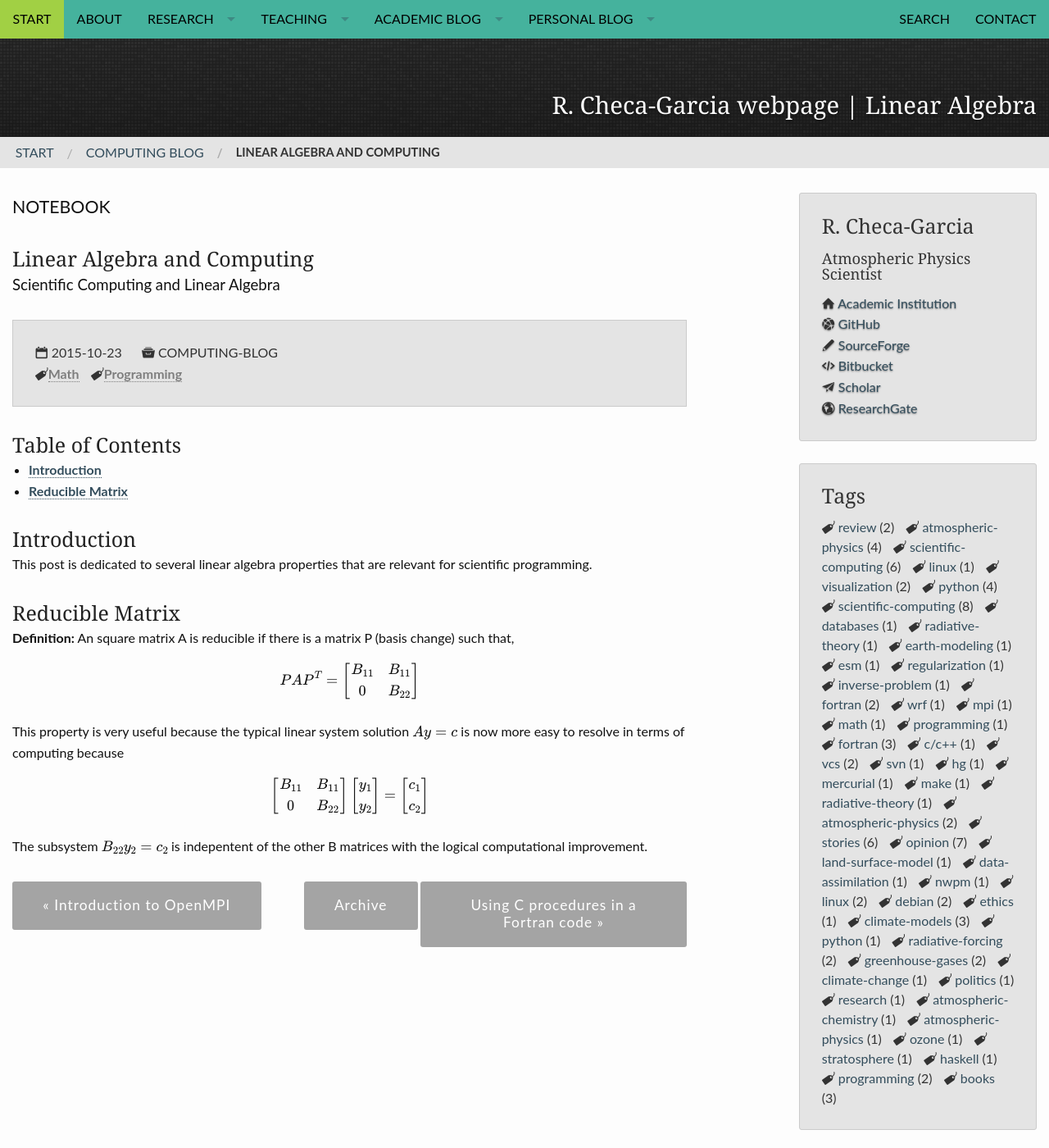
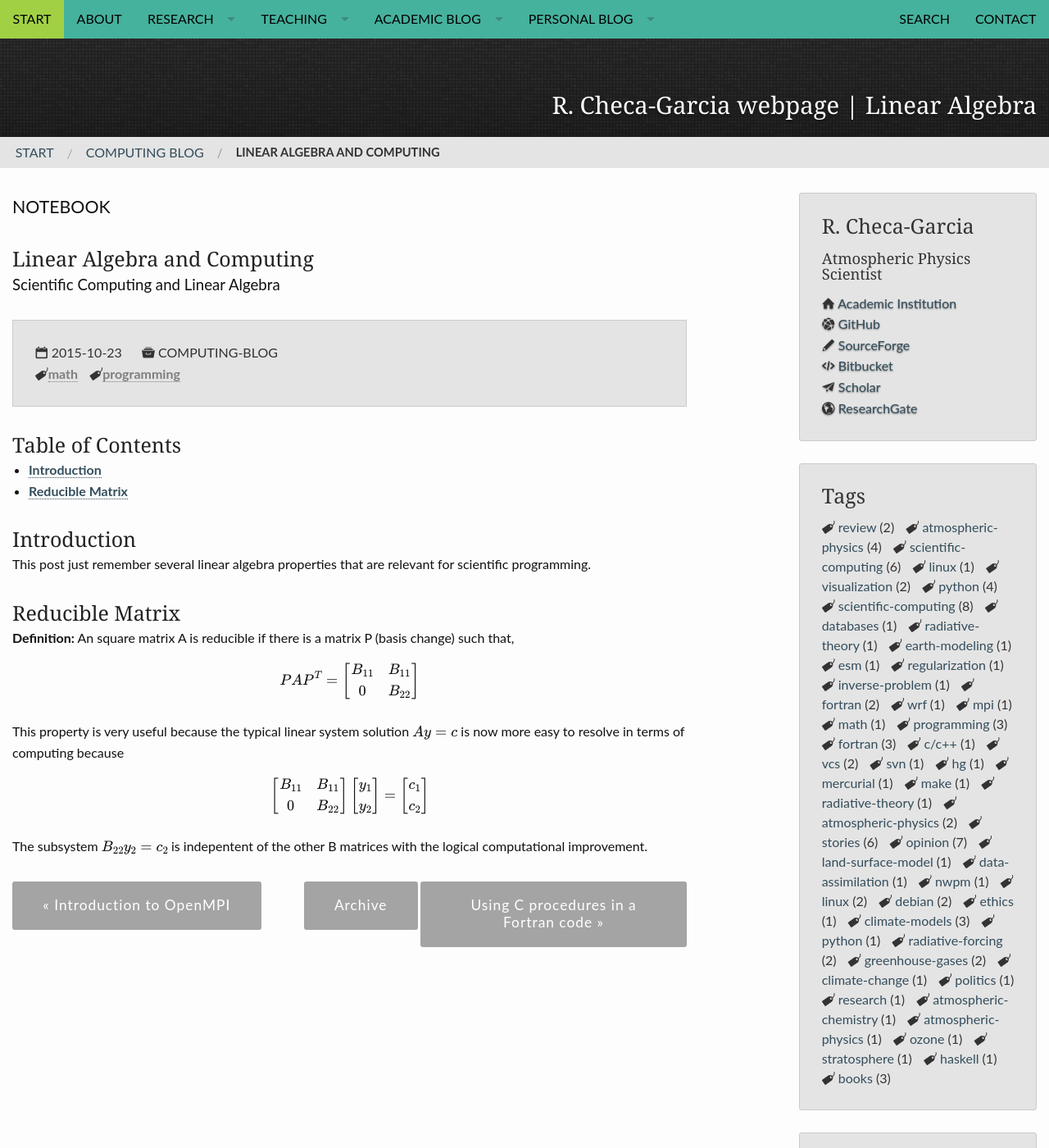
Before and after one commit to RCHG/rchg.github.io, a Jekyll site: the page built from _posts/2015-10-23-LinearAlgebraComputing.md, in a window 1280 px wide and 1400 px high. Shown: the whole window at 82% size. Built offline with Jekyll 4.4.1, drawn with Linux system fonts in a browser that asks for light colours; nearby versions of some CDN libraries; formulas are drawn with MathJax 3; comment, search, counter and statistics services are not loaded.

Commit message:
Update 2015-10-23-LinearAlgebraComputing.md

```diff
--- a/_posts/2015-10-23-LinearAlgebraComputing.md
+++ b/_posts/2015-10-23-LinearAlgebraComputing.md
@@ -5,7 +5,7 @@ subheadline: Notebook
 title: "Linear Algebra and Computing"
 teaser:  "Scientific Computing and Linear Algebra"
 breadcrumb: true
-tags: [Math, Programming]
+tags: [math, programming]
 categories:
     - computing-blog
 header:
@@ -27,7 +27,7 @@ author: ramiro_chg
 
 ### Introduction
 
-This post is dedicated to several linear algebra properties that are relevant for scientific programming.
+This post just remember several linear algebra properties that are relevant for scientific programming.
 
 ### Reducible Matrix
 
```
